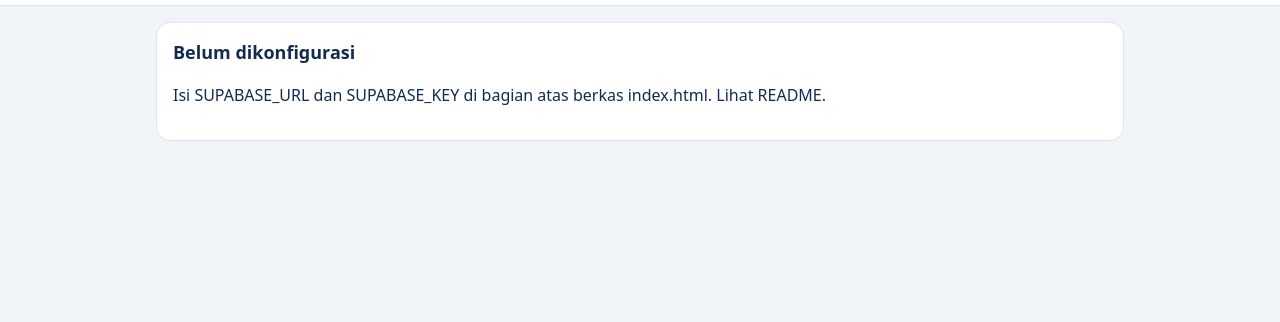
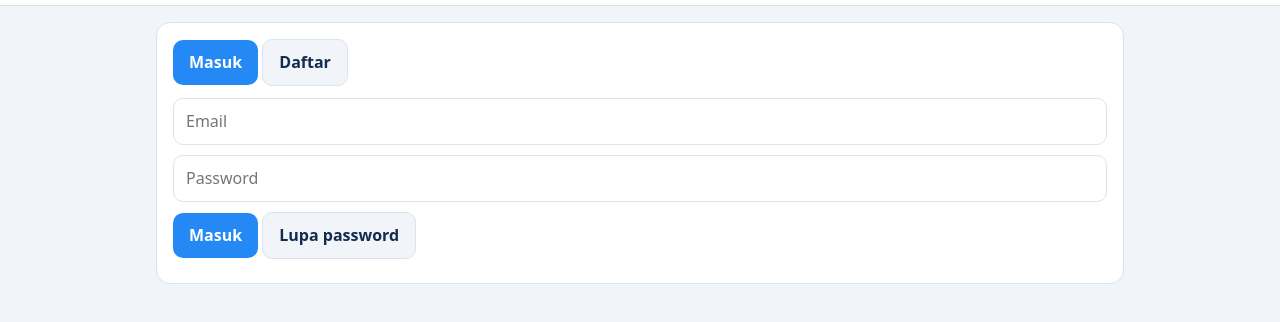
Before and after one commit to perpustakaansmanggi-hash/Hoki-Station-Try, a plain HTML site: page index.html in a window 1280 px wide. Shown: the part 40-362 px from the top of the page. Drawn offline with nearby package versions, Linux system fonts and the light colour scheme.

Commit message:
Replace Supabase placeholder with actual credentials
Updated Supabase URL and key with actual values.

```diff
--- a/index.html
+++ b/index.html
@@ -27,7 +27,7 @@ details{border-top:1px solid var(--line);padding:8px 0}summary{cursor:pointer;fo
 <script src="https://cdn.jsdelivr.net/npm/@supabase/supabase-js@2.45.4/dist/umd/supabase.min.js"></script>
 <script>
 /* ===== ISI DUA BARIS INI (Supabase: Project Settings > API). Kunci anon memang publik; keamanan ada di aturan RLS. ===== */
-const SUPABASE_URL="ISI_DENGAN_PROJECT_URL",SUPABASE_KEY="ISI_DENGAN_ANON_PUBLIC_KEY";
+const SUPABASE_URL="https://xqroriovgkeetprodlpr.supabase.co",SUPABASE_KEY="sb_publishable_yJV273TwGJ5AiFSGxX8nqg_WnKE6OUO";
 /* ============================================================ */
 const CATS=["Artikel","Berita","Cerpen","Cerbung","Dongeng","Fabel","Novelet","Opini","Pantun","Puisi","Religi","Resensi","Tutorial"];
 const AV=["🍎","🍊","🍋","🍉","🍇","🍓","🍍","🥝","🍑","🥭","🍒","🍐","🥥","🍌","🫐","🍈","🍏","🥑","🍅","🫒"];
```
